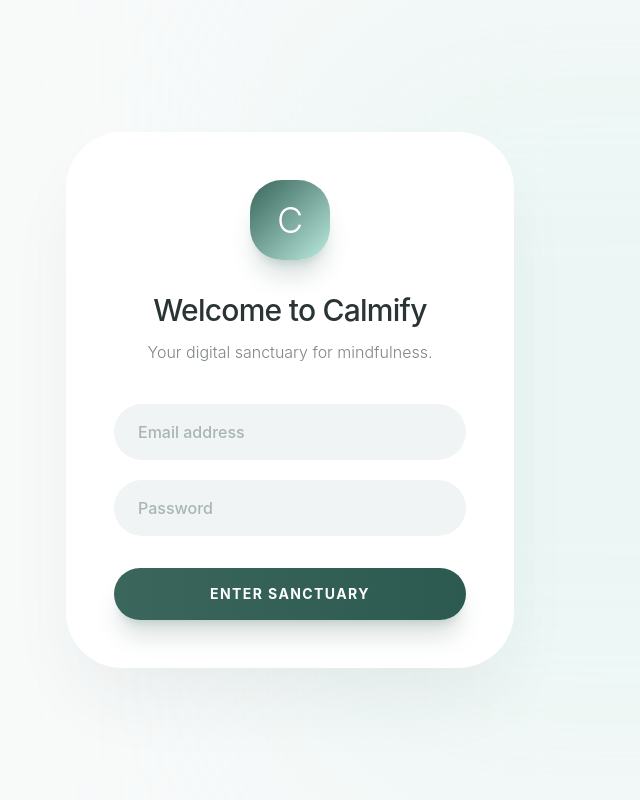
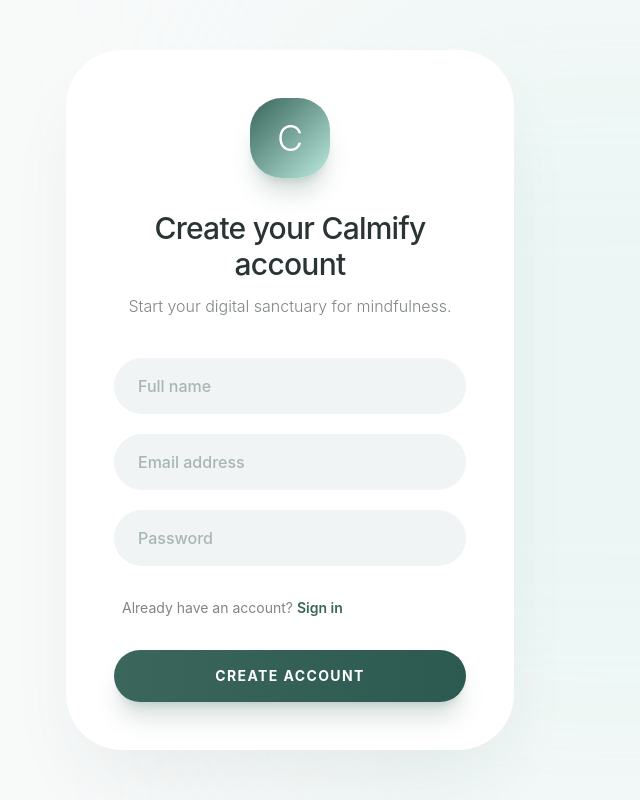
Before and after one commit to rajveer3x/Calmify, a React (Vite) app in the folder client/: page /register in a window 1280 px wide. Before the commit this address led to /login. Shown: the whole page, without its empty margins (350-990 px from the left). Built offline with nearby package versions, Linux system fonts and the light colour scheme; no server answers.

Commit message:
improve register page UI

```diff
--- a/client/src/App.jsx
+++ b/client/src/App.jsx
@@ -55,6 +55,7 @@
         <Route path="/" element={<Navigate to="/login" replace />} />
         <Route element={<PublicRoute />}>
           <Route path="/login" element={<LoginPage />} />
+          <Route path="/register" element={<LoginPage />} />
         </Route>
 
         <Route element={<ProtectedRoute />}>
--- a/client/src/context/CalmifyContext.jsx
+++ b/client/src/context/CalmifyContext.jsx
@@ -90,6 +90,17 @@
     return data.user;
   };
 
+  const register = async (payload) => {
+    const { data } = await api.post('/auth/register', payload);
+
+    setStoredToken(data.token);
+    setCurrentUser(data.user);
+    setRecommendedResources([]);
+    setAuthError('');
+
+    return data.user;
+  };
+
   const completeOnboarding = async (triggers) => {
     const { data } = await api.post('/users/onboarding', { triggers });
     setCurrentUser(data);
@@ -113,6 +124,7 @@
     isLoadingResources,
     login,
     logout,
+    register,
     recommendedResources,
   };
 
--- a/client/src/pages/LoginPage.jsx
+++ b/client/src/pages/LoginPage.jsx
@@ -1,13 +1,27 @@
 import React, { useState } from 'react';
-import { useNavigate } from 'react-router-dom';
+import { Link, useLocation, useNavigate } from 'react-router-dom';
 import { useCalmify } from '../context/CalmifyContext';
 
 const LoginPage = () => {
   const navigate = useNavigate();
-  const { login, authError, clearAuthError } = useCalmify();
-  const [formState, setFormState] = useState({ email: '', password: '' });
+  const location = useLocation();
+  const isRegisterMode = location.pathname === '/register';
+  const { login, register, authError, clearAuthError } = useCalmify();
+  const [formState, setFormState] = useState({ name: '', email: '', password: '' });
   const [isSubmitting, setIsSubmitting] = useState(false);
   const [formError, setFormError] = useState('');
+
+  const getReadableError = (error) => {
+    if (error.response?.data?.message) {
+      return error.response.data.message;
+    }
+
+    if (error.code === 'ERR_NETWORK') {
+      return 'Cannot reach the server. Please make sure the Express API is running on localhost:5000.';
+    }
+
+    return isRegisterMode ? 'Unable to create your account right now.' : 'Unable to sign in right now.';
+  };
 
   const handleChange = (event) => {
     const { name, value } = event.target;
@@ -22,11 +36,14 @@
     setFormError('');
 
     try {
-      const user = await login(formState);
+      const user = isRegisterMode
+        ? await register(formState)
+        : await login({ email: formState.email, password: formState.password });
+
       const hasTriggers = Array.isArray(user?.triggers) && user.triggers.length > 0;
       navigate(hasTriggers ? '/dashboard' : '/onboarding');
     } catch (error) {
-      setFormError(error.response?.data?.message || 'Unable to sign in right now.');
+      setFormError(getReadableError(error));
     } finally {
       setIsSubmitting(false);
     }
@@ -41,15 +58,32 @@
             <span className="text-4xl font-light text-white">C</span>
           </div>
           <h2 className="text-3xl font-medium tracking-tight text-on-surface">
-            Welcome to Calmify
+            {isRegisterMode ? 'Create your Calmify account' : 'Welcome back to Calmify'}
           </h2>
           <p className="mt-3 text-on-surface/60 font-light">
-            Your digital sanctuary for mindfulness.
+            {isRegisterMode
+              ? 'Start your digital sanctuary for mindfulness.'
+              : 'Your digital sanctuary for mindfulness.'}
           </p>
         </div>
 
         <form className="space-y-8" onSubmit={handleSubmit}>
           <div className="space-y-5">
+            {isRegisterMode ? (
+              <div>
+                <label htmlFor="name" className="sr-only">Full name</label>
+                <input
+                  id="name"
+                  name="name"
+                  type="text"
+                  required
+                  value={formState.name}
+                  onChange={handleChange}
+                  className="appearance-none rounded-full block w-full px-6 py-4 bg-serene-low placeholder-outline-variant text-on-surface focus:outline-none focus:ring-2 focus:ring-primary/30 transition-all font-medium"
+                  placeholder="Full name"
+                />
+              </div>
+            ) : null}
             <div>
               <label htmlFor="email-address" className="sr-only">Email address</label>
               <input
@@ -84,13 +118,25 @@
             </p>
           ) : null}
 
+          <p className="text-sm text-on-surface/60 px-2">
+            {isRegisterMode ? 'Already have an account?' : "Don't have an account yet?"}{' '}
+            <Link
+              to={isRegisterMode ? '/login' : '/register'}
+              className="text-primary font-semibold"
+            >
+              {isRegisterMode ? 'Sign in' : 'Create one'}
+            </Link>
+          </p>
+
           <div>
             <button
               type="submit"
               disabled={isSubmitting}
               className="group relative w-full flex justify-center py-4 px-4 rounded-full text-white bg-gradient-to-r from-primary to-primary-dim font-bold tracking-widest uppercase text-sm hover:brightness-110 focus:outline-none transition-all duration-500 shadow-xl shadow-primary/20"
             >
-              {isSubmitting ? 'Entering...' : 'Enter Sanctuary'}
+              {isSubmitting
+                ? (isRegisterMode ? 'Creating Account...' : 'Entering...')
+                : (isRegisterMode ? 'Create Account' : 'Enter Sanctuary')}
             </button>
           </div>
         </form>
```
